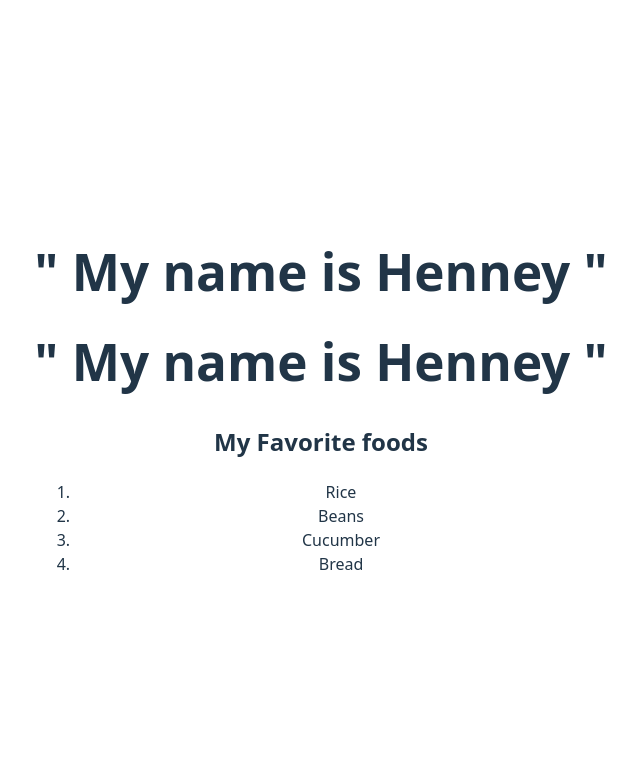
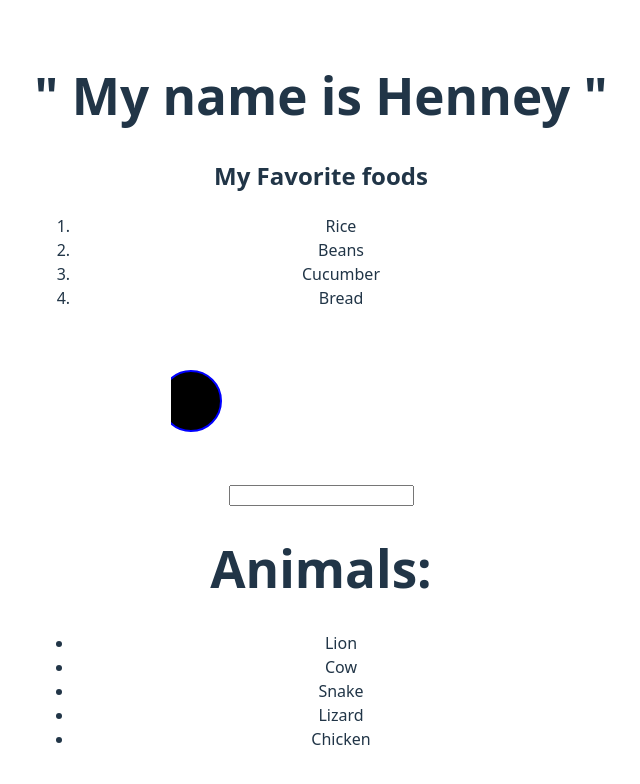
Before and after one commit to Hnn3y/REACT, a React (Vite) app in the folder my-first-react-app/: page / in a window 1280 px wide. Shown: the top 784 px of the page, without its empty margins (319-959 px from the left). Built offline with nearby package versions, Linux system fonts and the light colour scheme.

Commit message:
BUILD: Added lesson.jsx

```diff
--- a/my-first-react-app/src/App.jsx
+++ b/my-first-react-app/src/App.jsx
@@ -10,12 +10,12 @@ function App() {
 
   return (
     <div>
-      <Greeting/>
       <div>
       <h2>My Favorite foods</h2>
       <Food/>
       </div>
     </div>
+
   )
 }
 
--- /dev/null
+++ b/my-first-react-app/src/Lesson.jsx
@@ -0,0 +1,26 @@
+function Lesson (){
+    return(
+        <div className="container">
+        <svg>
+          <circle cx="20" cy="75" r="30" stroke="blue" strokeWidth="2"  />
+        </svg>
+        <form>
+          <input type="text"/>
+          <h1>
+            Animals:
+          </h1>
+
+          <ul>
+            <li>Lion</li>
+            <li>Cow</li>
+            <li>Snake</li>
+            <li>Lizard</li>
+            <li>Chicken</li>
+          </ul>
+        </form>
+        </div>
+    );
+
+}
+
+export default Lesson;
--- a/my-first-react-app/src/main.jsx
+++ b/my-first-react-app/src/main.jsx
@@ -3,10 +3,12 @@ import { createRoot } from 'react-dom/client'
 import './index.css'
 import App from './App.jsx'
 import Greeting from './Greeting.jsx'
+import Lesson from './Lesson.jsx'
 
 createRoot(document.getElementById('root')).render(
   <StrictMode>
     <Greeting/>
     <App/>
+    <Lesson/>
   </StrictMode>,
 )
```
